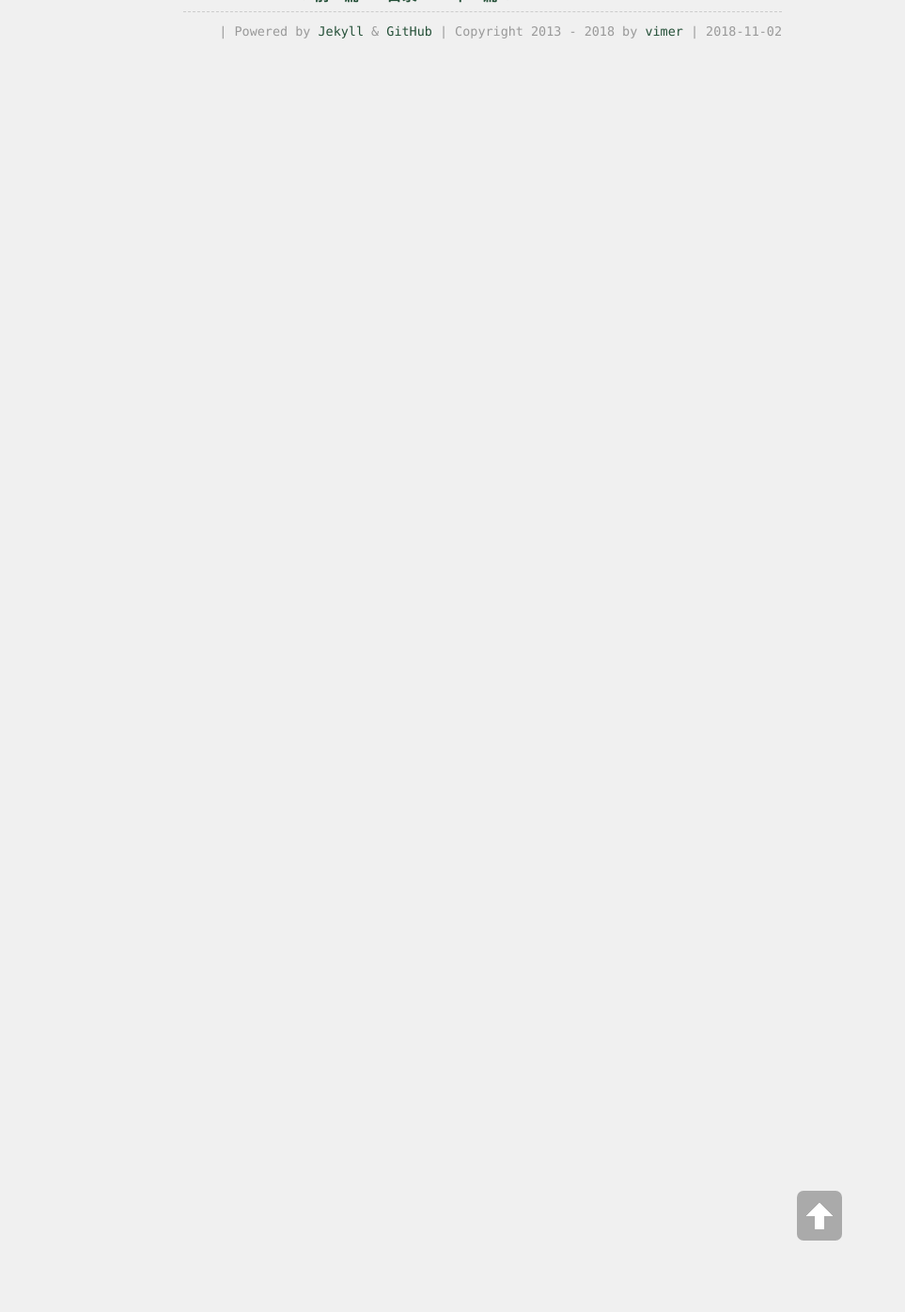
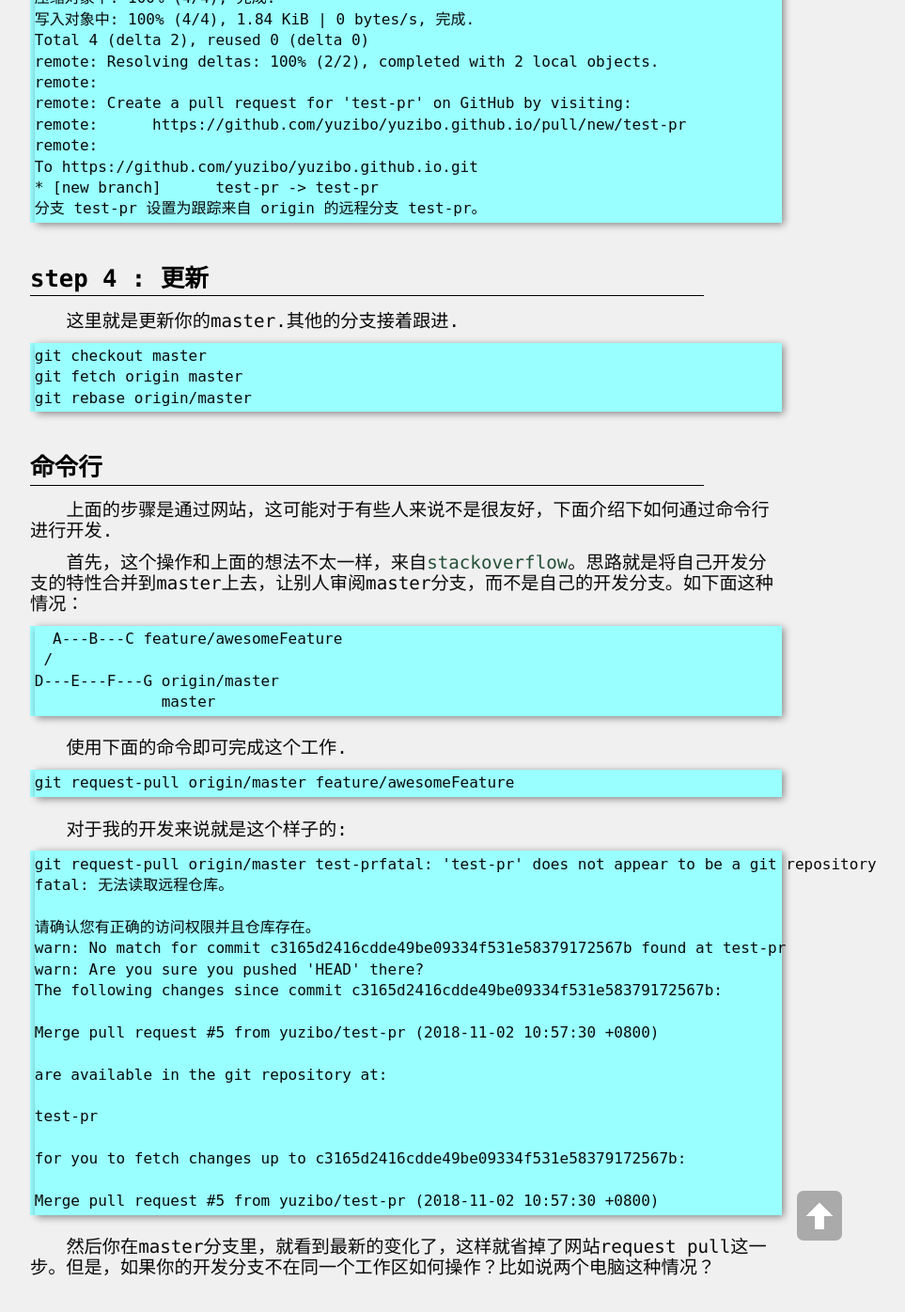
Before and after one commit to yuzibo/yuzibo.github.io, a Jekyll site: the page built from _posts/2018-06-12-git-push.md, in a window 1280 px wide and 1400 px high, scrolled down 1881 px. Shown: the top 1396 px of the window at 94% size, without its empty margins (208-1171 px from the left). Built offline with Jekyll 4.4.1, drawn with Linux system fonts in a browser that asks for light colours; comment, search, counter and statistics services are not loaded; before the commit the page ends 1930 px from its top, so only the background shows below that; some of the changed text lies outside the part shown.

Commit message:
git : git request-pull
via command line

Signed-off-by: yuzibo <tsu.yubo@gmail.com>

````diff
--- a/_posts/2018-06-12-git-push.md
+++ b/_posts/2018-06-12-git-push.md
@@ -73,4 +73,76 @@ To https://github.com/yuzibo/yuzibo.github.io.git
 * [new branch]      test-pr -> test-pr
 分支 test-pr 设置为跟踪来自 origin 的远程分支 test-pr。
 ```
+
 这个提示就说明在网站上有了rp请求，现在我的图床没法使用了，图片就先不适用了。你可以到github的仓库上去看一下，根据提示你应该没问题的，有问题的话，可以再找我咨询。
+
+有人会问这个request pull不一定找得到，根据提示你就可以访问URL即可。
+下面我贴一些详细的命令，效果是类似的.
+
+```git
+git push --set-upstream origin test-pr
+
+对象计数中: 4, 完成.
+Delta compression using up to 4 threads.
+压缩对象中: 100% (4/4), 完成.
+写入对象中: 100% (4/4), 1.84 KiB | 0 bytes/s, 完成.
+Total 4 (delta 2), reused 0 (delta 0)
+remote: Resolving deltas: 100% (2/2), completed with 2 local objects.
+remote:
+remote: Create a pull request for 'test-pr' on GitHub by visiting:
+remote:      https://github.com/yuzibo/yuzibo.github.io/pull/new/test-pr
+remote:
+To https://github.com/yuzibo/yuzibo.github.io.git
+* [new branch]      test-pr -> test-pr
+分支 test-pr 设置为跟踪来自 origin 的远程分支 test-pr。
+```
+# step 4 : 更新
+
+这里就是更新你的master.其他的分支接着跟进.
+
+```git
+git checkout master
+git fetch origin master
+git rebase origin/master
+```
+
+# 命令行
+上面的步骤是通过网站，这可能对于有些人来说不是很友好，下面介绍下如何通过命令行进行开发.
+
+首先，这个操作和上面的想法不太一样，来自[stackoverflow](https://stackoverflow.com/questions/26613329/git-request-pull-from-local-branch-to-remote-master)。思路就是将自己开发分支的特性合并到master上去，让别人审阅master分支，而不是自己的开发分支。如下面这种情况：
+
+```git
+  A---B---C feature/awesomeFeature
+ /
+D---E---F---G origin/master
+              master
+```
+使用下面的命令即可完成这个工作.
+
+```git
+git request-pull origin/master feature/awesomeFeature
+```
+
+对于我的开发来说就是这个样子的:
+
+```git
+git request-pull origin/master test-prfatal: 'test-pr' does not appear to be a git repository
+fatal: 无法读取远程仓库。
+
+请确认您有正确的访问权限并且仓库存在。
+warn: No match for commit c3165d2416cdde49be09334f531e58379172567b found at test-pr
+warn: Are you sure you pushed 'HEAD' there?
+The following changes since commit c3165d2416cdde49be09334f531e58379172567b:
+
+Merge pull request #5 from yuzibo/test-pr (2018-11-02 10:57:30 +0800)
+
+are available in the git repository at:
+
+test-pr
+
+for you to fetch changes up to c3165d2416cdde49be09334f531e58379172567b:
+
+Merge pull request #5 from yuzibo/test-pr (2018-11-02 10:57:30 +0800)
+```
+
+然后你在master分支里，就看到最新的变化了，这样就省掉了网站request pull这一步。但是，如果你的开发分支不在同一个工作区如何操作？比如说两个电脑这种情况？
````
